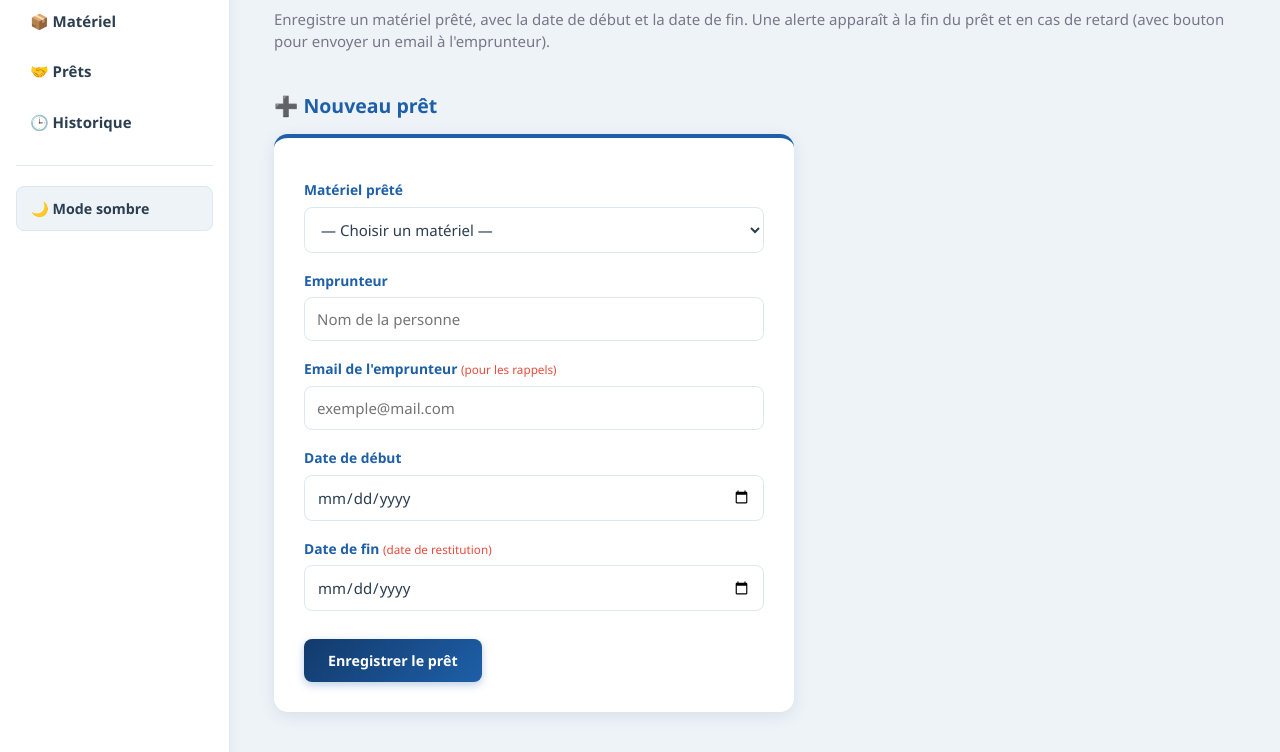
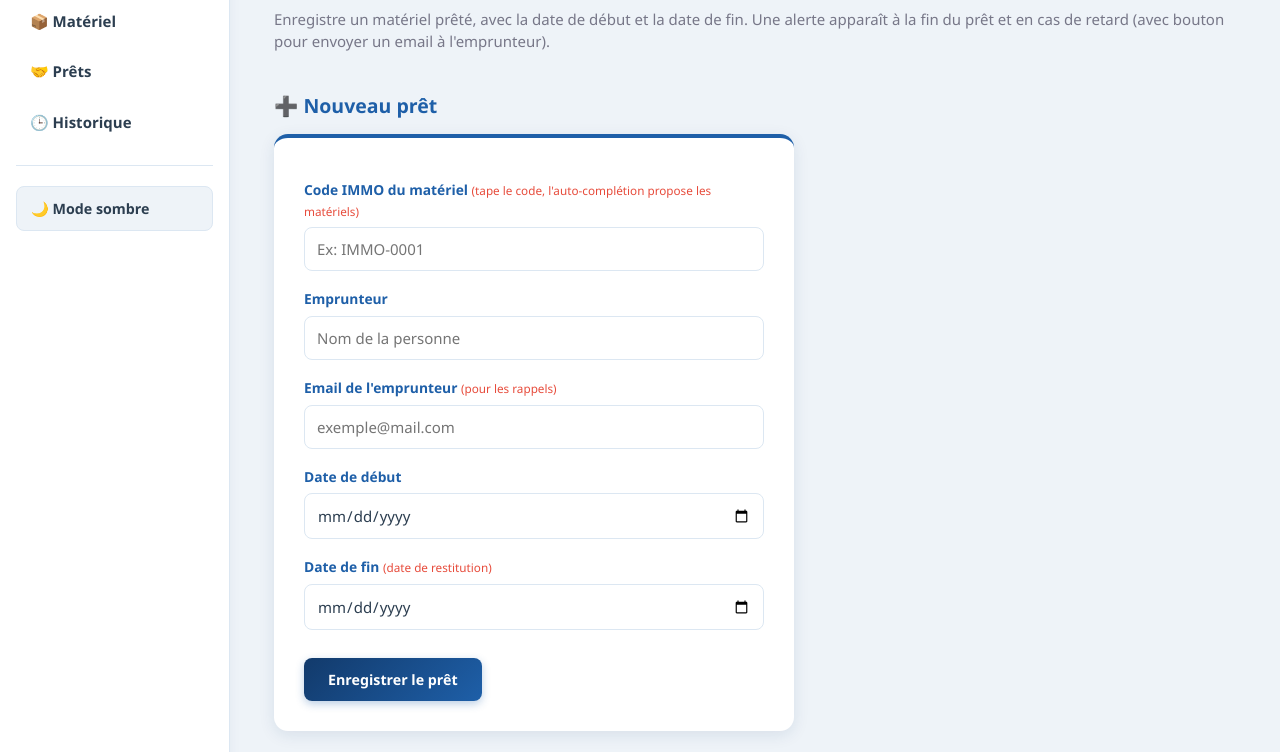
Before and after one commit to ursullah2006/inventaire-fid, a Flask app: template templates/prets.html in a window 1280 px wide. Shown: the part 162-914 px from the top of the page. Run offline with Flask 3, Linux system fonts and the light colour scheme; the template is opened without the code that fills it: most values are stand-ins (such as "Sample title", 1, 10 or a date in 2020); parts of the project's set-up code (start-up, migrations or seed data) failed here and were passed over; some libraries are stand-ins or nearby versions.

Commit message:
Prêt : saisie du matériel par code IMMO avec auto-complétion

```diff
--- a/app.py
+++ b/app.py
@@ -577,7 +577,7 @@ def prets():
 @app.route("/prets/ajouter", methods=["POST"])
 @login_required
 def prets_ajouter():
-    materiel_id = request.form["materiel_id"]
+    code_immo = (request.form.get("code_immo") or request.form.get("materiel_id") or "").strip()
     emprunteur = request.form["emprunteur"].strip()
     email_emprunteur = request.form["email_emprunteur"].strip()
     date_debut = request.form["date_debut"]
@@ -586,19 +586,27 @@ def prets_ajouter():
     if not emprunteur:
         flash("Indique le nom de l'emprunteur.", "erreur")
         return redirect(url_for("prets"))
+    if not code_immo:
+        flash("Indique le code IMMO du matériel.", "erreur")
+        return redirect(url_for("prets"))
 
     conn = get_db_connection()
-    materiel = conn.execute("SELECT * FROM materiel WHERE id = ?", (materiel_id,)).fetchone()
+    if code_immo.isdigit():
+        materiel = conn.execute("SELECT * FROM materiel WHERE id = ?", (code_immo,)).fetchone()
+        if materiel is None:
+            materiel = conn.execute("SELECT * FROM materiel WHERE code_immo = ?", (code_immo,)).fetchone()
+    else:
+        materiel = conn.execute("SELECT * FROM materiel WHERE code_immo = ?", (code_immo,)).fetchone()
     if materiel is None:
         conn.close()
-        flash("Matériel introuvable.", "erreur")
+        flash(f"Aucun matériel trouvé avec le code IMMO '{code_immo}'.", "erreur")
         return redirect(url_for("prets"))
 
     inserer(conn, """
         INSERT INTO prets (materiel_id, code_immo, nom_materiel, emprunteur, email_emprunteur, date_debut, date_fin, statut)
         VALUES (?, ?, ?, ?, ?, ?, ?, 'En cours')
-    """, (materiel_id, materiel["code_immo"], materiel["nom"], emprunteur, email_emprunteur, date_debut, date_fin))
-    conn.execute("UPDATE materiel SET statut = 'Prêt' WHERE id = ?", (materiel_id,))
+    """, (materiel["id"], materiel["code_immo"], materiel["nom"], emprunteur, email_emprunteur, date_debut, date_fin))
+    conn.execute("UPDATE materiel SET statut = 'Prêt' WHERE id = ?", (materiel["id"],))
     conn.commit()
     conn.close()
     log_historique(materiel["id"], materiel["code_immo"], materiel["nom"], "Prêt",
--- a/templates/prets.html
+++ b/templates/prets.html
@@ -7,13 +7,16 @@
 
 <h2>➕ Nouveau prêt</h2>
 <form method="post" action="{{ url_for('prets_ajouter') }}" class="form-materiel">
-    <label>Matériel prêté</label>
-    <select name="materiel_id" required>
-        <option value="">— Choisir un matériel —</option>
+    <label>Code IMMO du matériel <span class="obligatoire">(tape le code, l'auto-complétion propose les matériels)</span></label>
+    <input type="text" name="code_immo" list="liste-materiels" required
+           placeholder="Ex: IMMO-0001"
+           autocomplete="off"
+           oninput="var o=document.getElementById('liste-materiels').querySelector('option[value=\"'+this.value+'\"]'); if(o){this.setAttribute('data-nom',o.getAttribute('data-nom'));}">
+    <datalist id="liste-materiels">
         {% for m in materiels %}
-            <option value="{{ m['id'] }}">{{ m['nom'] }} ({{ m['code_immo'] }})</option>
+            <option value="{{ m['code_immo'] }}" data-nom="{{ m['nom'] }}">{{ m['nom'] }}</option>
         {% endfor %}
-    </select>
+    </datalist>
 
     <label>Emprunteur</label>
     <input type="text" name="emprunteur" required placeholder="Nom de la personne">
```
